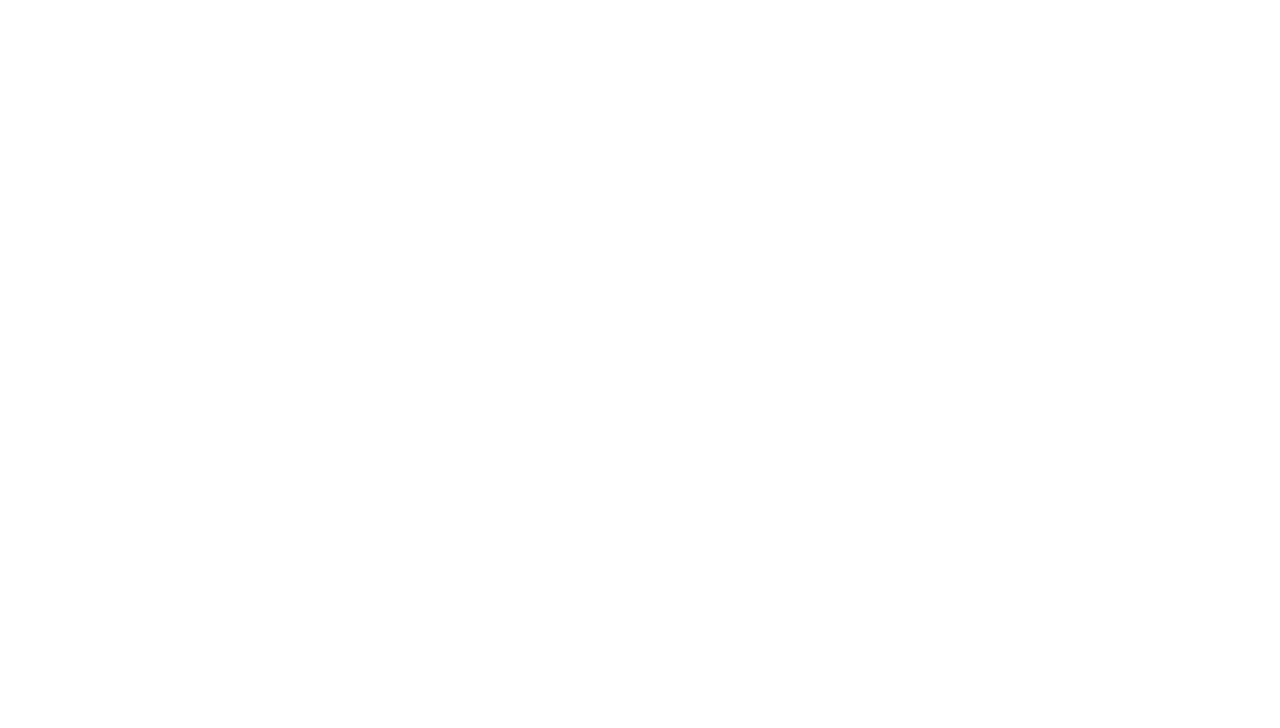
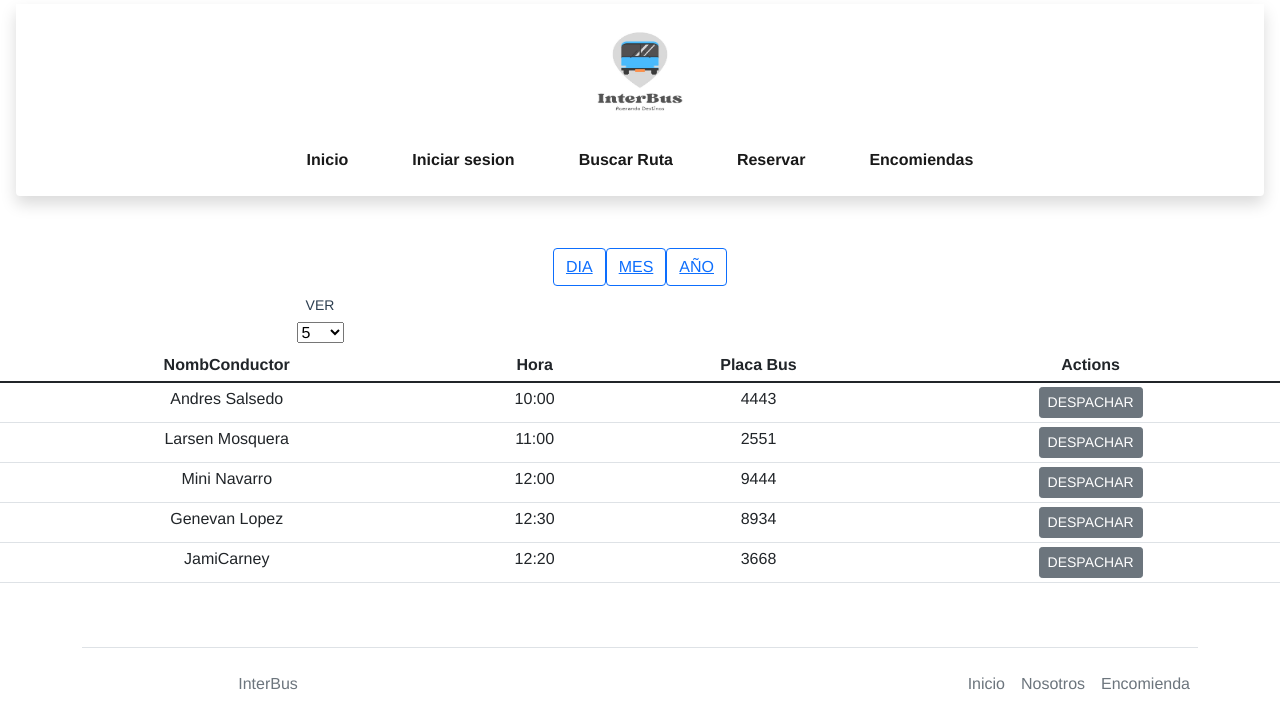
Before and after one commit to Yulder0703/interbusfronent, a Vue app: page /#/despacharConductores in a window 1280 px wide. Shown: the top 728 px of the page. Built offline with nearby package versions, Linux system fonts and the light colour scheme.

Commit message:
vista despachador conductores

```diff
--- /dev/null
+++ b/src/components/DespachadorComponent.vue
@@ -0,0 +1,164 @@
+<template>
+   <div>
+
+      <b-col sm="5" md="6" class="my-1">
+        <b-form-group
+          label="VER"
+          label-for="per-page-select"
+          label-cols-sm="6"
+          label-cols-md="4"
+          label-cols-lg="3"
+          label-align-sm="right"
+          label-size="sm"
+          class="mb-0"
+        >
+          <b-form-select
+            id="per-page-select"
+            v-model="perPage"
+            :options="pageOptions"
+            size="sm"
+          ></b-form-select>
+        </b-form-group>
+      </b-col>
+
+      <!-- <b-col sm="7" md="6" class="my-1">
+        <b-pagination
+          v-model="currentPage"
+          :total-rows="totalRows"
+          :per-page="perPage"
+          align="fill"
+          size="sm"
+          class="my-0"
+        ></b-pagination>
+      </b-col> -->
+
+
+    <!-- Main table element -->
+    <b-table
+      :items="items"
+      :fields="fields"
+      :current-page="currentPage"
+      :per-page="perPage"
+      :filter="filter"
+      :filter-included-fields="filterOn"
+      :sort-by.sync="sortBy"
+      :sort-desc.sync="sortDesc"
+      :sort-direction="sortDirection"
+      stacked="md"
+      show-empty
+      small
+      @filtered="onFiltered"
+    >
+      <template #cell(name)="row">
+        {{ row.value.first }} {{ row.value.last }}
+      </template>
+
+      <template #cell(actions)="row">
+        <b-button size="sm" @click="info(row.item, row.index, $event.target)" class="mr-1">
+          DESPACHAR
+        </b-button>
+        <!-- <b-button size="sm" @click="row.toggleDetails">
+          {{ row.detailsShowing ? 'Hide' : 'Show' }} Details
+        </b-button> -->
+      </template>
+
+      <template #row-details="row">
+        <b-card>
+          <ul>
+            <li v-for="(value, key) in row.item" :key="key">{{ key }}: {{ value }}</li>
+          </ul>
+        </b-card>
+      </template>
+    </b-table>
+
+    <!-- Info modal -->
+    <b-modal :id="infoModal.id" :title="infoModal.title" IMPRIMIR-only @hide="resetInfoModal">
+      <pre>{{ infoModal.content }}</pre>
+    </b-modal>
+
+
+
+ </div>
+</template>
+
+<script>
+  export default {
+    name:"DespachadorComponent",
+  data() {
+      return {
+        items: [
+          {  Hora: '10:00', PlacaBus: 4443, NombConductor:  'Andres Salsedo'  },
+          {  Hora: '11:00', PlacaBus: 2551, NombConductor: 'Larsen Mosquera'  },
+          {  Hora: '12:00',  PlacaBus: 9444, NombConductor: 'Mini Navarro' },
+          {  Hora: '12:30', PlacaBus: 8934, NombConductor: 'Genevan Lopez' },
+          {  Hora: '12:20', PlacaBus: 3668, NombConductor: 'JamiCarney' },
+          {  Hora: '01:00', PlacaBus: 2667, NombConductor: 'Essie Dunlap'  },
+          {  Hora: '08:00', PlacaBus: 4990, NombConductor:  'Gerardo Guerrero'  },
+
+          { Hora: '03:00', PlacaBus: 2556, NombConductor: 'Sebastian Dunlap'  },
+          { Hora: '04:50', PlacaBus: 2332,NombConductor: 'Lucia Arjona'  },
+          { Hora: '03:30', PlacaBus: 3866, NombConductor: 'Ferney Calderon'  },
+          { Hora: '02:20', PlacaBus: 2779,NombConductor: 'Marcos Caicedo'  },
+        ],
+        fields: [
+          { key: 'NombConductor', label: 'NombConductor' },
+          { key: 'Hora', label: 'Hora' },
+          { key: 'PlacaBus', label: 'Placa Bus' },
+          {
+            key: 'NombConductor',
+            label: '',
+            // formatter: (value, key, item) => {
+            //   return value ? 'Yes' : 'No'
+            // },
+
+          },
+          { key: 'actions', label: 'Actions' }
+        ],
+        // totalRows: 1,
+        // currentPage: 1,
+        perPage: 5,
+        pageOptions: [1, 2,3,4,5,6,7, { value: 100,}],
+        sortBy: '',
+        sortDesc: false,
+        sortDirection: 'asc',
+        filter: null,
+        filterOn: [],
+        infoModal: {
+          id: 'info_modal',
+          title: '',
+          content: ''
+        }
+      }
+    },
+    computed: {
+      sortOptions() {
+        // Create an options list from our fields
+        return this.fields
+          .filter(f => f.sortable)
+          .map(f => {
+            return { text: f.label, value: f.key }
+          })
+      }
+    },
+    mounted() {
+      // Set the initial number of items
+      this.totalRows = this.items.length
+    },
+    methods: {
+      info(item, index, button) {
+        this.infoModal.title = `TIQUETE: ${index}`
+        this.infoModal.content = JSON.stringify(item, null, 2)
+        this.$root.$emit('bv::show::modal', this.infoModal.id, button)
+      },
+      resetInfoModal() {
+        this.infoModal.title = ''
+        this.infoModal.content = ''
+      },
+      onFiltered(filteredItems) {
+        // Trigger pagination to update the number of buttons/pages due to filtering
+        this.totalRows = filteredItems.length
+        this.currentPage = 1
+      }
+    }
+  }
+</script>
--- a/src/components/HeaderDespachadorComponent.vue
+++ b/src/components/HeaderDespachadorComponent.vue
@@ -33,7 +33,7 @@
                   <router-link class="nav-link active fs-6" aria-current="page" href="#" to="/inicio">Inicio</router-link>
                 </li>
                  <li class="nav-item mx-4">
-                  <router-link class="nav-link active fs-6" aria-current="page" href="#" to="/">Despachar conductores</router-link>
+                  <router-link class="nav-link active fs-6" aria-current="page" href="#" to="/despacharConductores">Despachar conductores</router-link>
                 </li>
                 <li class="nav-item mx-4">
                   <router-link class="nav-link active fs-6" aria-current="page" href="#" to="/">OPCION NULA</router-link>
--- a/src/router/index.js
+++ b/src/router/index.js
@@ -151,7 +151,17 @@ const routes = [
 
     ]
 
-  }
+  },
+
+  {
+
+    path: '/despacharConductores',
+    name: 'DespachadorView',
+    // route level code-splitting
+    // this generates a separate chunk (about.[hash].js) for this route
+    // which is lazy-loaded when the route is visited.
+    component: () => import(/* webpackChunkName: "about" */ '../views/DashboardDespachador/DespachadorView')
+  },
 
 
 ]
--- /dev/null
+++ b/src/views/DashboardDespachador/DespachadorView.vue
@@ -0,0 +1,43 @@
+<template>
+    <div>
+
+       <HeaderComponent />
+       <br><br>
+
+
+
+         <b-button variant="outline-primary">
+        <router-link to="/DespachadorView">DIA</router-link>
+      </b-button>
+        <b-button variant="outline-primary">
+              <router-link to="/FormularioEncoView">MES</router-link>
+        </b-button>
+          <b-button variant="outline-primary">
+                <router-link to="/DespachadorView">AÑO</router-link>
+          </b-button>
+
+
+        <DespachadorComponent/>
+         <br>
+       <FooterComponent/>
+    </div>
+</template>
+
+<script>
+
+import DespachadorComponent from '@/components/DespachadorComponent.vue'
+import HeaderComponent from '@/components/HeaderComponent.vue'
+import FooterComponent from '@/components/FooterComponent.vue'
+export default {
+    name: 'DespachadorView',
+    components:{
+        DespachadorComponent,
+        HeaderComponent,
+        FooterComponent
+    }
+}
+</script>
+
+<style scoped>
+
+</style>
```
